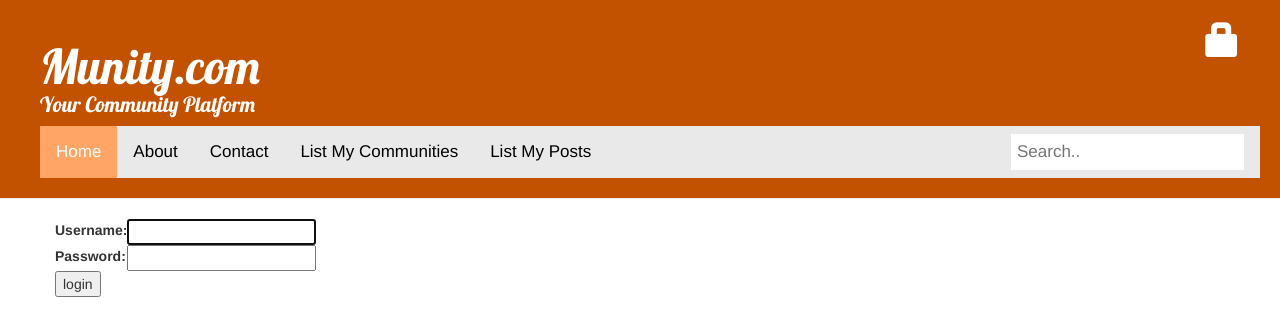
After one commit to OrkanMetin/SWE-573, a Django app: page /accounts/login/ in a window 1280 px wide. The commit adds this page. Shown: the top 336 px of the page. Run offline with Django 3.2, Linux system fonts and the light colour scheme; some libraries are stand-ins or nearby versions.

Commit message:
Milestone 3 is completed 100 %.

```diff
--- a/community/templates/community/base.html
+++ b/community/templates/community/base.html
@@ -13,6 +13,9 @@
     <div class="page-header">
         {% if user.is_authenticated %}
         <a href="{% url 'post_new' %}" class="top-menu"><span class="glyphicon glyphicon-plus"></span></a>
+        <p class="top-menu">Hello {{ user.username }} <small>(<a href="{% url 'logout' %}">Log out</a>)</small></p>
+        {% else %}
+        <a href="{% url 'login' %}" class="top-menu"><span class="glyphicon glyphicon-lock"></span></a>
         {% endif %}
         <h1><a href="/">Munity.com</a>
         <p style="font-size:21px">Your Community Platform</p>
--- /dev/null
+++ b/community/templates/registration/login.html
@@ -0,0 +1,24 @@
+{% extends "community/base.html" %}
+
+{% block content %}
+    {% if form.errors %}
+        <p>Your username and password didn't match. Please try again.</p>
+    {% endif %}
+
+    <form method="post" action="{% url 'login' %}">
+    {% csrf_token %}
+        <table>
+        <tr>
+            <td>{{ form.username.label_tag }}</td>
+            <td>{{ form.username }}</td>
+        </tr>
+        <tr>
+            <td>{{ form.password.label_tag }}</td>
+            <td>{{ form.password }}</td>
+        </tr>
+        </table>
+
+        <input type="submit" value="login" />
+        <input type="hidden" name="next" value="{{ next }}" />
+    </form>
+{% endblock %}
--- a/mysite/settings.py
+++ b/mysite/settings.py
@@ -104,6 +104,7 @@ AUTH_PASSWORD_VALIDATORS = [
     },
 ]
 
+LOGIN_REDIRECT_URL = '/'
 
 # Internationalization
 # https://docs.djangoproject.com/en/2.2/topics/i18n/
--- a/mysite/urls.py
+++ b/mysite/urls.py
@@ -17,7 +17,11 @@ from django.contrib import admin
 from django.urls import path, include
 from django.views.generic import TemplateView
 
+from django.contrib.auth import views
+
 urlpatterns = [
     path('admin/', admin.site.urls),
+    path('accounts/login/', views.LoginView.as_view(), name='login'),
+    path('accounts/logout/', views.LogoutView.as_view(next_page='/'), name='logout'),
     path('', include('community.urls'))
 ]
```
